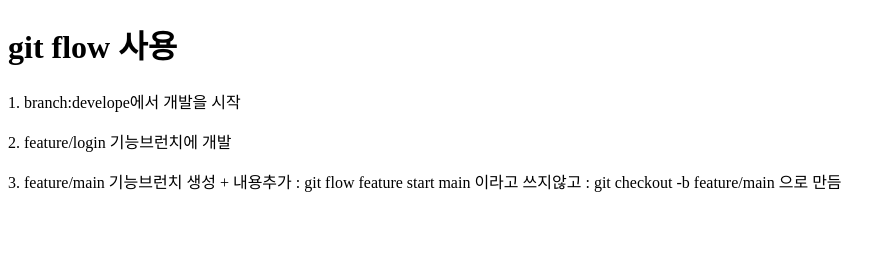
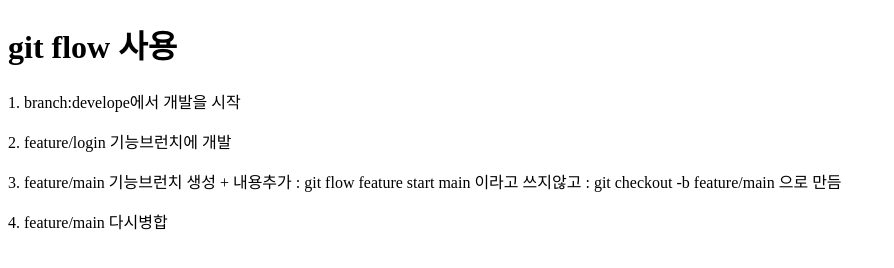
Before and after one commit to layna1124/gittest, a plain HTML site: page index.html in a window 1280 px wide. Shown: the whole page, without its empty margins (0-894 px from the left). Drawn offline with Linux system fonts and the light colour scheme.

Commit message:
merge main index.html

```diff
--- a/index.html
+++ b/index.html
@@ -13,5 +13,6 @@
   <p>3. feature/main 기능브런치 생성 + 내용추가
     : git flow feature start main 이라고 쓰지않고
     : git checkout -b feature/main 으로 만듬</p>
+  <p>4. feature/main 다시병합</p>
 </body>
 </html>
```
